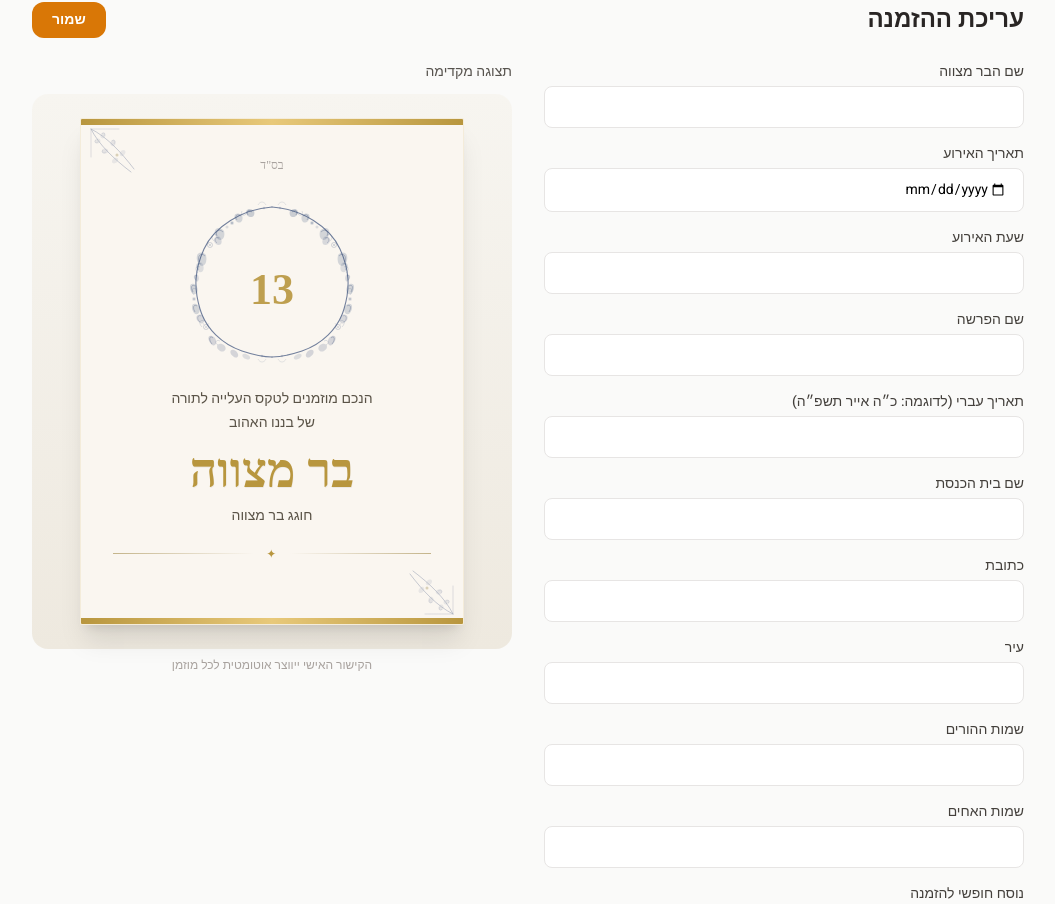
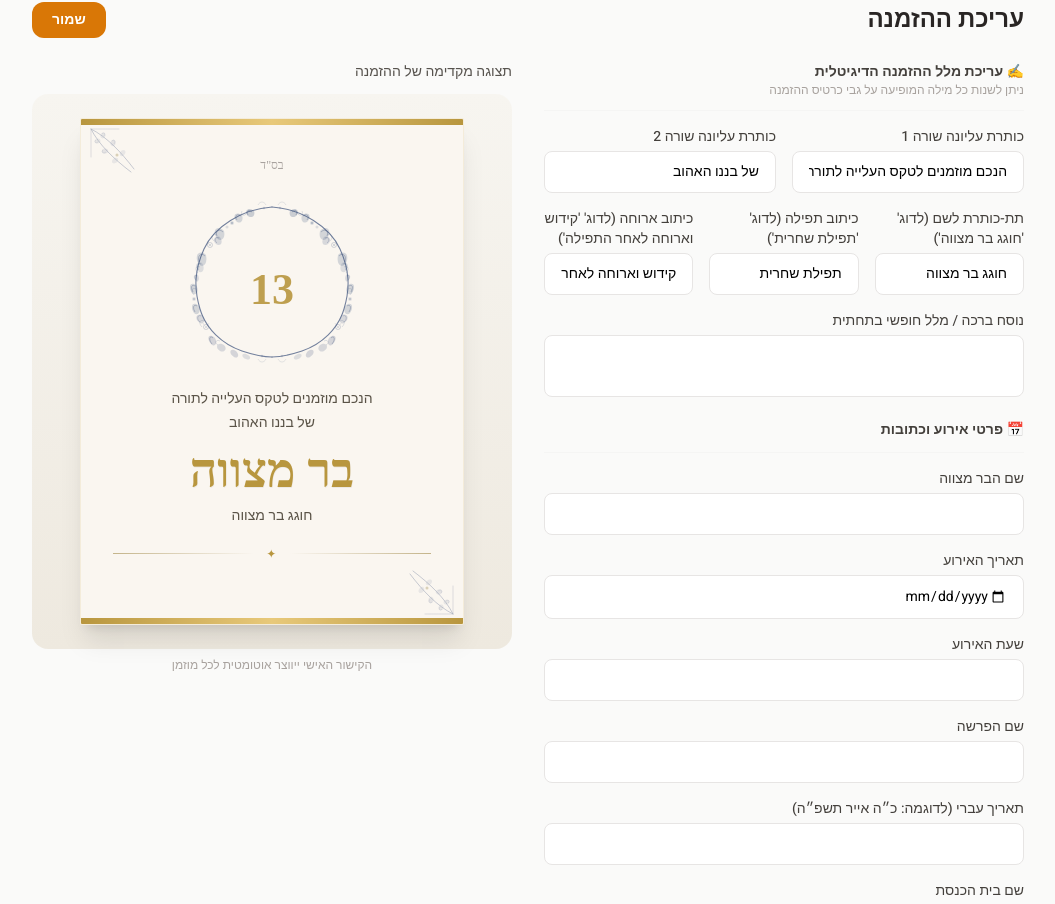
Before and after one commit to afi1982/donbarmizva, a Next.js app: page /admin/invitation in a window 1280 px wide. Shown: the part 87-991 px from the top of the page, without its empty margins (112-1167 px from the left). Built offline with nearby package versions, Linux system fonts and the light colour scheme; no server answers; a web font is replaced by a local one.

Commit message:
feat: make layout texts fully customizable in admin dashboard

```diff
--- a/app/admin/invitation/page.tsx
+++ b/app/admin/invitation/page.tsx
@@ -2,6 +2,7 @@
 import { useEffect, useState } from 'react'
 import { InvitationConfig } from '@/lib/types'
 import InvitationPreview from '@/components/admin/InvitationPreview'
+import { parseCustomMessage } from '@/lib/config-helper'
 
 const DEFAULT_WHATSAPP = ``
 const DEFAULT_REMINDER = ``
@@ -25,9 +26,46 @@ export default function InvitationPage() {
   const [saving, setSaving] = useState(false)
   const [saveError, setSaveError] = useState<string | null>(null)
 
+  // Layout text fields states
+  const [title1, setTitle1] = useState('')
+  const [title2, setTitle2] = useState('')
+  const [tagline, setTagline] = useState('')
+  const [prayerTimeLabel, setPrayerTimeLabel] = useState('')
+  const [mealLabel, setMealLabel] = useState('')
+  const [plainCustomMessage, setPlainCustomMessage] = useState('')
+
   useEffect(() => {
-    fetch('/api/config', { cache: 'no-store' }).then(r => r.json()).then(setConfig)
+    fetch('/api/config', { cache: 'no-store' })
+      .then(r => r.json())
+      .then(data => {
+        setConfig(data)
+        const p = parseCustomMessage(data.custom_message)
+        setTitle1(p.title1)
+        setTitle2(p.title2)
+        setTagline(p.tagline)
+        setPrayerTimeLabel(p.prayer_time_label)
+        setMealLabel(p.meal_label)
+        setPlainCustomMessage(p.custom_message)
+      })
   }, [])
+
+  // Sync state changes to config.custom_message in real time so preview matches
+  useEffect(() => {
+    if (config.id) {
+      const serialized = JSON.stringify({
+        title1,
+        title2,
+        tagline,
+        prayer_time_label: prayerTimeLabel,
+        meal_label: mealLabel,
+        custom_message: plainCustomMessage,
+      })
+      setConfig(prev => {
+        if (prev.custom_message === serialized) return prev
+        return { ...prev, custom_message: serialized }
+      })
+    }
+  }, [title1, title2, tagline, prayerTimeLabel, mealLabel, plainCustomMessage, config.id])
 
   function handleChange(key: keyof InvitationConfig, value: string) {
     setConfig(prev => ({ ...prev, [key]: value }))
@@ -39,10 +77,24 @@ export default function InvitationPage() {
     setSaving(true)
     setSaveError(null)
     try {
+      const finalCustomMessage = JSON.stringify({
+        title1,
+        title2,
+        tagline,
+        prayer_time_label: prayerTimeLabel,
+        meal_label: mealLabel,
+        custom_message: plainCustomMessage,
+      })
+
+      const finalConfig = {
+        ...config,
+        custom_message: finalCustomMessage,
+      }
+
       const res = await fetch('/api/config', {
         method: 'PUT',
         headers: { 'Content-Type': 'application/json' },
-        body: JSON.stringify(config),
+        body: JSON.stringify(finalConfig),
       })
       const data = await res.json()
       if (!res.ok) throw new Error(data.error || `שגיאה ${res.status}`)
@@ -72,6 +124,52 @@ export default function InvitationPage() {
 
       <div className="grid grid-cols-1 lg:grid-cols-2 gap-8">
         <div className="space-y-4">
+          <div className="border-b border-stone-100 pb-3 mb-2">
+            <h3 className="font-bold text-stone-700 text-sm">✍️ עריכת מלל ההזמנה הדיגיטלית</h3>
+            <p className="text-xs text-stone-400">ניתן לשנות כל מילה המופיעה על גבי כרטיס ההזמנה</p>
+          </div>
+
+          <div className="grid grid-cols-2 gap-4">
+            <div>
+              <label className="text-sm font-medium text-stone-700 block mb-1">כותרת עליונה שורה 1</label>
+              <input value={title1} onChange={e => { setTitle1(e.target.value); setSaved(false) }}
+                className="w-full border border-stone-200 rounded-lg px-4 py-2.5 text-right text-sm focus:outline-none focus:ring-2 focus:ring-amber-400" />
+            </div>
+            <div>
+              <label className="text-sm font-medium text-stone-700 block mb-1">כותרת עליונה שורה 2</label>
+              <input value={title2} onChange={e => { setTitle2(e.target.value); setSaved(false) }}
+                className="w-full border border-stone-200 rounded-lg px-4 py-2.5 text-right text-sm focus:outline-none focus:ring-2 focus:ring-amber-400" />
+            </div>
+          </div>
+
+          <div className="grid grid-cols-3 gap-4">
+            <div className="col-span-1">
+              <label className="text-sm font-medium text-stone-700 block mb-1">תת-כותרת לשם (לדוג' 'חוגג בר מצווה')</label>
+              <input value={tagline} onChange={e => { setTagline(e.target.value); setSaved(false) }}
+                className="w-full border border-stone-200 rounded-lg px-4 py-2.5 text-right text-sm focus:outline-none focus:ring-2 focus:ring-amber-400" />
+            </div>
+            <div className="col-span-1">
+              <label className="text-sm font-medium text-stone-700 block mb-1">כיתוב תפילה (לדוג' 'תפילת שחרית')</label>
+              <input value={prayerTimeLabel} onChange={e => { setPrayerTimeLabel(e.target.value); setSaved(false) }}
+                className="w-full border border-stone-200 rounded-lg px-4 py-2.5 text-right text-sm focus:outline-none focus:ring-2 focus:ring-amber-400" />
+            </div>
+            <div className="col-span-1">
+              <label className="text-sm font-medium text-stone-700 block mb-1">כיתוב ארוחה (לדוג' 'קידוש וארוחה לאחר התפילה')</label>
+              <input value={mealLabel} onChange={e => { setMealLabel(e.target.value); setSaved(false) }}
+                className="w-full border border-stone-200 rounded-lg px-4 py-2.5 text-right text-sm focus:outline-none focus:ring-2 focus:ring-amber-400" />
+            </div>
+          </div>
+
+          <div>
+            <label className="text-sm font-medium text-stone-700 block mb-1">נוסח ברכה / מלל חופשי בתחתית</label>
+            <textarea value={plainCustomMessage} onChange={e => { setPlainCustomMessage(e.target.value); setSaved(false) }} rows={2}
+              className="w-full border border-stone-200 rounded-lg px-4 py-2.5 text-right text-sm focus:outline-none focus:ring-2 focus:ring-amber-400 resize-none" />
+          </div>
+
+          <div className="border-b border-stone-100 pb-3 my-4">
+            <h3 className="font-bold text-stone-700 text-sm">📅 פרטי אירוע וכתובות</h3>
+          </div>
+
           {/* Basic fields */}
           {BASIC_FIELDS.map(({ key, label, type }) => (
             <div key={key}>
@@ -86,21 +184,14 @@ export default function InvitationPage() {
             </div>
           ))}
 
-          {/* Custom message */}
-          <div>
-            <label className="text-sm font-medium text-stone-700 block mb-1">נוסח חופשי להזמנה</label>
-            <textarea
-              value={(config.custom_message as string) ?? ''}
-              onChange={e => handleChange('custom_message', e.target.value)}
-              rows={3} dir="rtl"
-              className="w-full border border-stone-200 rounded-lg px-4 py-2.5 text-right text-sm focus:outline-none focus:ring-2 focus:ring-amber-400 resize-none"
-            />
+          <div className="border-b border-stone-100 pb-3 my-4">
+            <h3 className="font-bold text-stone-700 text-sm">📱 הגדרות שליחה בוואטסאפ</h3>
           </div>
 
           {/* WhatsApp message */}
           <div>
             <div className="flex items-center justify-between mb-1">
-              <label className="text-sm font-medium text-stone-700">הודעת WhatsApp</label>
+              <label className="text-sm font-medium text-stone-700">נוסח הודעת WhatsApp ראשונית</label>
               <button
                 onClick={() => handleChange('whatsapp_message', DEFAULT_WHATSAPP)}
                 className="text-xs text-amber-600 hover:text-amber-800 underline"
@@ -145,7 +236,7 @@ export default function InvitationPage() {
         </div>
 
         <div className="sticky top-24 self-start">
-          <p className="text-sm font-medium text-stone-600 mb-3">תצוגה מקדימה</p>
+          <p className="text-sm font-medium text-stone-600 mb-3">תצוגה מקדימה של ההזמנה</p>
           <InvitationPreview config={config} />
           <p className="text-xs text-stone-400 mt-2 text-center">הקישור האישי ייווצר אוטומטית לכל מוזמן</p>
         </div>
--- a/app/invite-preview/[token]/page.tsx
+++ b/app/invite-preview/[token]/page.tsx
@@ -3,6 +3,7 @@ import { supabaseAdmin } from '@/lib/supabase'
 import { isValidToken } from '@/lib/tokens'
 import BotanicalLayout from '@/components/botanical/BotanicalLayout'
 import BotanicalDivider from '@/components/botanical/BotanicalDivider'
+import { parseCustomMessage } from '@/lib/config-helper'
 
 export const dynamic = 'force-dynamic'
 
@@ -24,6 +25,8 @@ export default async function InvitePreviewPage({
     ? new Date(config.event_date).toLocaleDateString('he-IL', { day: 'numeric', month: 'long', year: 'numeric' })
     : ''
 
+  const p = parseCustomMessage(config?.custom_message)
+
   return (
     <BotanicalLayout>
       {/* Greeting */}
@@ -33,10 +36,10 @@ export default async function InvitePreviewPage({
 
       {/* Invitation text */}
       <p className="text-sm mb-1" style={{ color: '#5a5347' }}>
-        הנכם מוזמנים לטקס העלייה לתורה
+        {p.title1}
       </p>
       <p className="text-sm mb-3" style={{ color: '#5a5347' }}>
-        של בננו האהוב
+        {p.title2}
       </p>
 
       {/* Child name - large elegant */}
@@ -46,7 +49,7 @@ export default async function InvitePreviewPage({
       >
         {config?.child_name || 'בר מצווה'}
       </h1>
-      <p className="text-sm mb-1" style={{ color: '#5a5347' }}>חוגג בר מצווה</p>
+      <p className="text-sm mb-1" style={{ color: '#5a5347' }}>{p.tagline}</p>
 
       <BotanicalDivider />
 
@@ -72,17 +75,17 @@ export default async function InvitePreviewPage({
           )}
           {config.event_time && (
             <p className="mt-2">
-              {config.event_time} - תפילת שחרית
+              {config.event_time} - {p.prayer_time_label}
               <br />
-              <span className="text-xs" style={{ color: '#7a7a7a' }}>קידוש וארוחה לאחר התפילה</span>
+              <span className="text-xs" style={{ color: '#7a7a7a' }}>{p.meal_label}</span>
             </p>
           )}
         </div>
       )}
 
-      {config?.custom_message && (
+      {p.custom_message && (
         <p className="text-xs italic leading-relaxed mb-4" style={{ color: '#9a8e7a' }}>
-          {config.custom_message}
+          {p.custom_message}
         </p>
       )}
 
--- a/app/rsvp/[token]/page.tsx
+++ b/app/rsvp/[token]/page.tsx
@@ -4,6 +4,7 @@ import { isValidToken } from '@/lib/tokens'
 import BotanicalLayout from '@/components/botanical/BotanicalLayout'
 import BotanicalDivider from '@/components/botanical/BotanicalDivider'
 import RSVPButtons from '@/components/rsvp/RSVPButtons'
+import { parseCustomMessage } from '@/lib/config-helper'
 
 export const dynamic = 'force-dynamic'
 export const revalidate = 0
@@ -23,6 +24,7 @@ export default async function RSVPPage({ params }: { params: { token: string } }
     : ''
 
   const alreadyResponded = guest.status !== 'pending'
+  const p = parseCustomMessage(config?.custom_message)
 
   return (
     <BotanicalLayout>
@@ -33,10 +35,10 @@ export default async function RSVPPage({ params }: { params: { token: string } }
 
       {/* Invitation text */}
       <p className="text-sm mb-1" style={{ color: '#5a5347' }}>
-        הנכם מוזמנים לטקס העלייה לתורה
+        {p.title1}
       </p>
       <p className="text-sm mb-3" style={{ color: '#5a5347' }}>
-        של בננו האהוב
+        {p.title2}
       </p>
 
       {/* Child name - large elegant */}
@@ -46,7 +48,7 @@ export default async function RSVPPage({ params }: { params: { token: string } }
       >
         {config?.child_name || 'בר מצווה'}
       </h1>
-      <p className="text-sm mb-1" style={{ color: '#5a5347' }}>חוגג בר מצווה</p>
+      <p className="text-sm mb-1" style={{ color: '#5a5347' }}>{p.tagline}</p>
 
       <BotanicalDivider />
 
@@ -72,17 +74,17 @@ export default async function RSVPPage({ params }: { params: { token: string } }
           )}
           {config.event_time && (
             <p className="mt-2">
-              {config.event_time} - תפילת שחרית
+              {config.event_time} - {p.prayer_time_label}
               <br />
-              <span className="text-xs" style={{ color: '#7a7a7a' }}>קידוש וארוחה לאחר התפילה</span>
+              <span className="text-xs" style={{ color: '#7a7a7a' }}>{p.meal_label}</span>
             </p>
           )}
         </div>
       )}
 
-      {config?.custom_message && (
+      {p.custom_message && (
         <p className="text-xs italic leading-relaxed mb-4" style={{ color: '#9a8e7a' }}>
-          {config.custom_message}
+          {p.custom_message}
         </p>
       )}
 
--- a/components/admin/InvitationPreview.tsx
+++ b/components/admin/InvitationPreview.tsx
@@ -2,15 +2,18 @@ import { InvitationConfig } from '@/lib/types'
 import FloralWreath from '@/components/botanical/FloralWreath'
 import CornerBranch from '@/components/botanical/CornerBranch'
 import BotanicalDivider from '@/components/botanical/BotanicalDivider'
+import { parseCustomMessage } from '@/lib/config-helper'
 
 export default function InvitationPreview({ config }: { config: Partial<InvitationConfig> }) {
   const eventDateStr = config.event_date
     ? new Date(config.event_date).toLocaleDateString('he-IL', { day: 'numeric', month: 'long', year: 'numeric' })
     : ''
 
+  const p = parseCustomMessage(config.custom_message)
+
   return (
     <div
-      className="min-h-[500px] relative flex flex-col items-center justify-center py-6 px-4"
+      className="min-h-[550px] relative flex flex-col items-center justify-center py-6 px-4"
       style={{ background: 'linear-gradient(180deg, #f7f5f0 0%, #eee9df 100%)', borderRadius: '16px' }}
       dir="rtl"
     >
@@ -35,10 +38,10 @@ export default function InvitationPreview({ config }: { config: Partial<Invitati
           </div>
 
           <p className="text-sm mb-1" style={{ color: '#5a5347' }}>
-            הנכם מוזמנים לטקס העלייה לתורה
+            {p.title1}
           </p>
           <p className="text-sm mb-3" style={{ color: '#5a5347' }}>
-            של בננו האהוב
+            {p.title2}
           </p>
 
           {/* Child name - large elegant gold */}
@@ -48,7 +51,7 @@ export default function InvitationPreview({ config }: { config: Partial<Invitati
           >
             {config.child_name || 'בר מצווה'}
           </h1>
-          <p className="text-sm mb-1" style={{ color: '#5a5347' }}>חוגג בר מצווה</p>
+          <p className="text-sm mb-1" style={{ color: '#5a5347' }}>{p.tagline}</p>
 
           <BotanicalDivider />
 
@@ -73,16 +76,16 @@ export default function InvitationPreview({ config }: { config: Partial<Invitati
             )}
             {config.event_time && (
               <p className="mt-2">
-                {config.event_time} - תפילת שחרית
+                {config.event_time} - {p.prayer_time_label}
                 <br />
-                <span className="text-xs" style={{ color: '#7a7a7a' }}>קידוש וארוחה לאחר התפילה</span>
+                <span className="text-xs" style={{ color: '#7a7a7a' }}>{p.meal_label}</span>
               </p>
             )}
           </div>
 
-          {config.custom_message && (
+          {p.custom_message && (
             <p className="text-xs italic leading-relaxed mb-4" style={{ color: '#9a8e7a' }}>
-              {config.custom_message}
+              {p.custom_message}
             </p>
           )}
 
--- /dev/null
+++ b/lib/config-helper.ts
@@ -0,0 +1,43 @@
+export interface ParsedConfig {
+  title1: string
+  title2: string
+  tagline: string
+  prayer_time_label: string
+  meal_label: string
+  custom_message: string
+}
+
+export function parseCustomMessage(customMessageText: string | null | undefined): ParsedConfig {
+  const defaultVals = {
+    title1: 'הנכם מוזמנים לטקס העלייה לתורה',
+    title2: 'של בננו האהוב',
+    tagline: 'חוגג בר מצווה',
+    prayer_time_label: 'תפילת שחרית',
+    meal_label: 'קידוש וארוחה לאחר התפילה',
+    custom_message: '',
+  }
+
+  if (!customMessageText) return defaultVals
+
+  try {
+    const parsed = JSON.parse(customMessageText)
+    if (parsed && typeof parsed === 'object') {
+      return {
+        title1: parsed.title1 || defaultVals.title1,
+        title2: parsed.title2 || defaultVals.title2,
+        tagline: parsed.tagline || defaultVals.tagline,
+        prayer_time_label: parsed.prayer_time_label || defaultVals.prayer_time_label,
+        meal_label: parsed.meal_label || defaultVals.meal_label,
+        custom_message: parsed.custom_message || '',
+      }
+    }
+  } catch {
+    // If not JSON, it is a plain custom message
+    return {
+      ...defaultVals,
+      custom_message: customMessageText,
+    }
+  }
+
+  return defaultVals
+}
```
